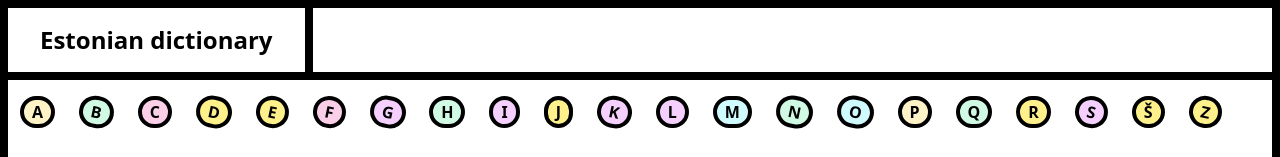
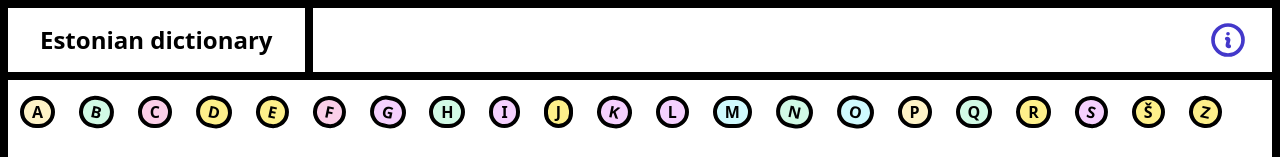
Before and after one commit to super16/eesti, a Vue app: page /eesti/1/1 in a window 1280 px wide. Shown: the top 157 px of the page. Built offline with nearby package versions, Linux system fonts and the light colour scheme; no server answers.

Commit message:
Add InfoBlock dialog component

```diff
--- a/src/App.vue
+++ b/src/App.vue
@@ -1,7 +1,16 @@
 <script setup lang="ts">
+import { storeToRefs } from 'pinia';
+
+import { mainStore } from '@/store';
+
+import InfoBlock from '@/components/InfoBlock.vue';
+import NavigationHeader from '@/components/NavigationHeader.vue';
 import TheDefinitionArea from '@/components/TheDefinitionArea.vue';
-import NavigationHeader from '@/components/NavigationHeader.vue';
 import TheNavigationSidebar from '@/components/TheNavigationSidebar.vue';
+
+const store = mainStore();
+
+const { showInfo } = storeToRefs(store);
 </script>
 
 <template>
@@ -10,4 +19,9 @@ import TheNavigationSidebar from '@/components/TheNavigationSidebar.vue';
     <TheNavigationSidebar />
     <TheDefinitionArea />
   </div>
+  <Transition>
+    <InfoBlock
+      v-if="showInfo"
+    />
+  </Transition>
 </template>
--- /dev/null
+++ b/src/components/InfoBlock.vue
@@ -0,0 +1,43 @@
+<script setup lang="ts">
+import { storeToRefs } from 'pinia';
+
+import { mainStore } from '@/store';
+
+const store = mainStore();
+
+const { showInfo } = storeToRefs(store);
+</script>
+
+<template>
+  <dialog
+    class="bg-lime-200 border-8 border-black bottom-6 fixed flex h-20 justify-between w-96"
+    :open="showInfo"
+  >
+    <span class="font-bold text-black text-xl">
+      Application made by <a
+        class="decoration-4 decoration-red-400 hover:decoration-8 hover:tracking-wider underline"
+        href="https://github.com/super16"
+      >super16</a>
+    </span>
+    <svg
+      xmlns="http://www.w3.org/2000/svg"
+      fill="none"
+      viewBox="0 0 24 24"
+      stroke-width="4"
+      stroke="currentColor"
+      class="w-6 h-6 hover:cursor-pointer hover:text-red-400"
+      @click="showInfo = !showInfo"
+    >
+      <path
+        stroke-linecap="round"
+        stroke-linejoin="round"
+        d="M4.5 19.5l15-15m-15 0l15 15"
+      />
+    </svg>
+  </dialog>
+</template>
+
+<style>
+
+
+</style>
--- a/src/components/NavigationHeader.vue
+++ b/src/components/NavigationHeader.vue
@@ -1,5 +1,13 @@
 <script setup lang="ts">
+import { storeToRefs } from 'pinia';
+
+import { mainStore } from '@/store';
+
 import AlphabetList from '@/components/AlphabetList.vue';
+
+const store = mainStore();
+
+const { showInfo } = storeToRefs(store);
 </script>
 
 <template>
@@ -10,7 +18,23 @@ import AlphabetList from '@/components/AlphabetList.vue';
           Estonian dictionary
         </span>
       </div>
-      <div class="hidden sm:flex sm:grow" />
+      <div class="hidden sm:flex sm:grow sm:justify-end sm:items-center">
+        <svg
+          xmlns="http://www.w3.org/2000/svg"
+          fill="none"
+          viewBox="0 0 24 24"
+          stroke-width="2.2"
+          stroke="currentColor"
+          class="h-10 hover:cursor-pointer hover:text-black mx-6 text-indigo-700 w-10"
+          @click="showInfo = !showInfo"
+        >
+          <path
+            stroke-linecap="round"
+            stroke-linejoin="round"
+            d="M11.25 11.25l.041-.02a.75.75 0 011.063.852l-.708 2.836a.75.75 0 001.063.853l.041-.021M21 12a9 9 0 11-18 0 9 9 0 0118 0zm-9-3.75h.008v.008H12V8.25z"
+          />
+        </svg>
+      </div>
     </div>
     <div class="flex justify-center">
       <AlphabetList />
--- a/src/index.css
+++ b/src/index.css
@@ -42,4 +42,12 @@
   article p span a {
     @apply decoration-4 decoration-indigo-400 hover:decoration-8 underline;
   }
+
+  .v-enter-active, .v-leave-active {
+    @apply transition delay-150;
+  }
+
+  .v-enter-from, .v-leave-to {
+    @apply opacity-0;
+  }
 }
--- a/src/store/index.ts
+++ b/src/store/index.ts
@@ -33,6 +33,7 @@ export const mainStore = defineStore('main', {
       articleText: null,
       currentLetter: 'a',
       currentWord: '',
+      showInfo: false,
       words: [],
     };
   },
--- a/src/types.ts
+++ b/src/types.ts
@@ -52,5 +52,6 @@ export interface StoreState {
   articleText: string | null,
   currentLetter: string,
   currentWord: string,
+  showInfo: boolean,
   words: CategoryMemberObject[] | [];
 }
```
